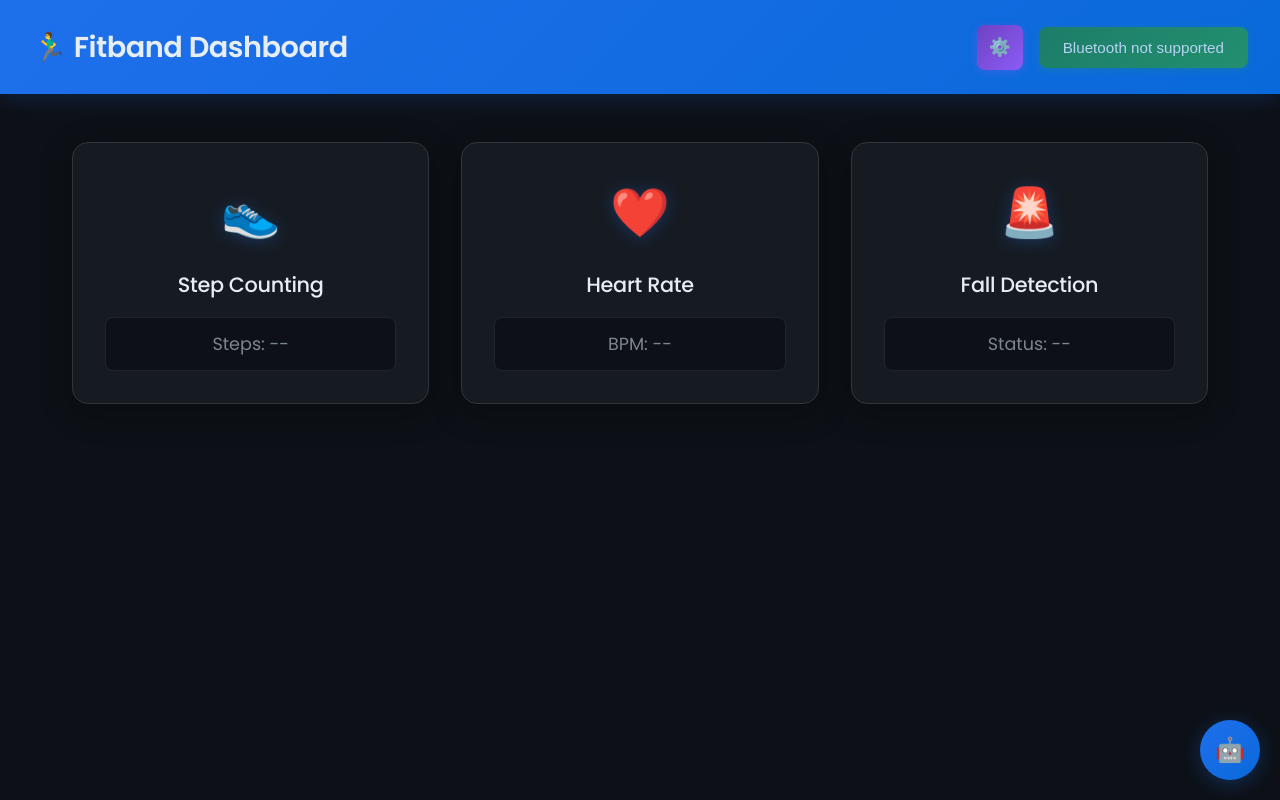
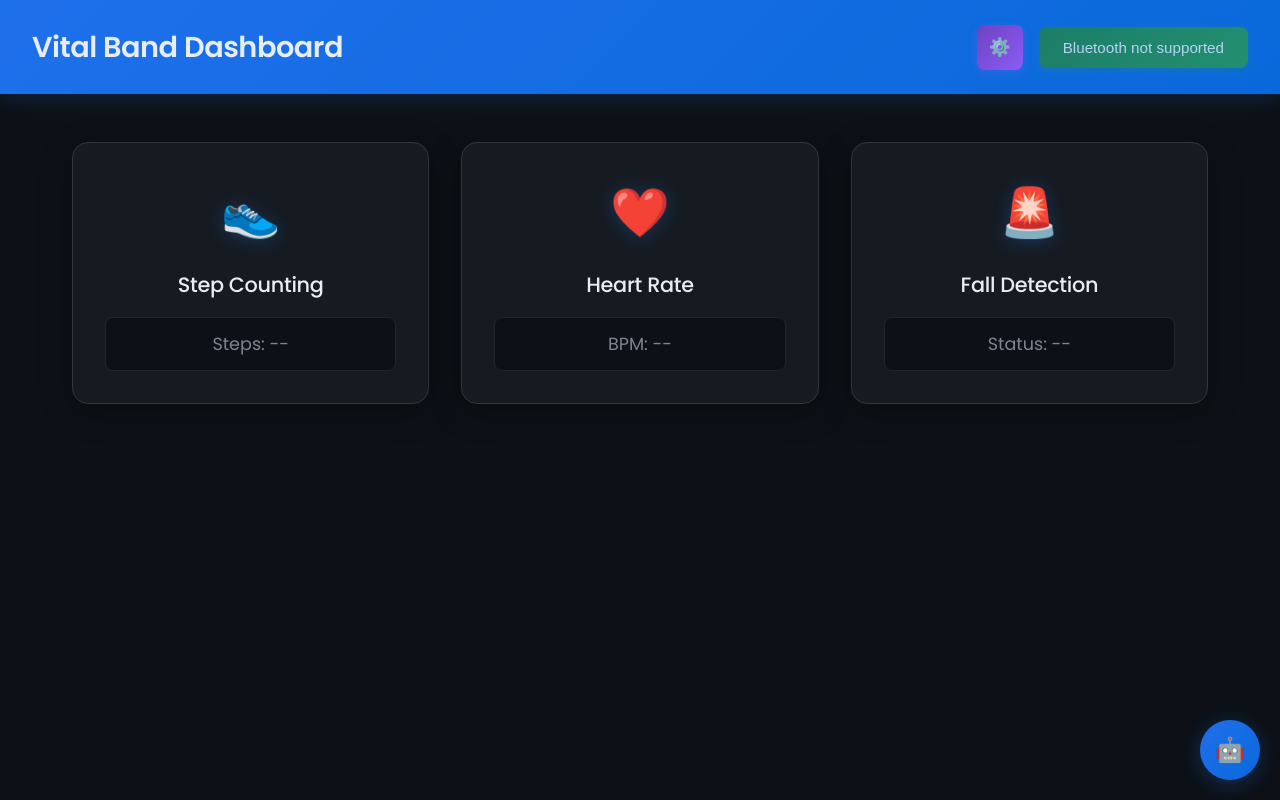
Before and after one commit to Tusharjain-19/prototype-test-, a website: page index.html in a window 1280 px wide. Drawn offline with Linux system fonts and the light colour scheme.

Commit message:
index.html

```diff
--- a/index.html
+++ b/index.html
@@ -12,7 +12,7 @@
 </head>
 <body>
   <header>
-    <h1>🏃‍♂️ Fitband Dashboard</h1>
+    <h1>Vital Band Dashboard</h1>
     <div class="header-controls">
       <button id="settings-btn" title="Caregiver Settings">
         <span class="btn-icon">⚙️</span>
```
